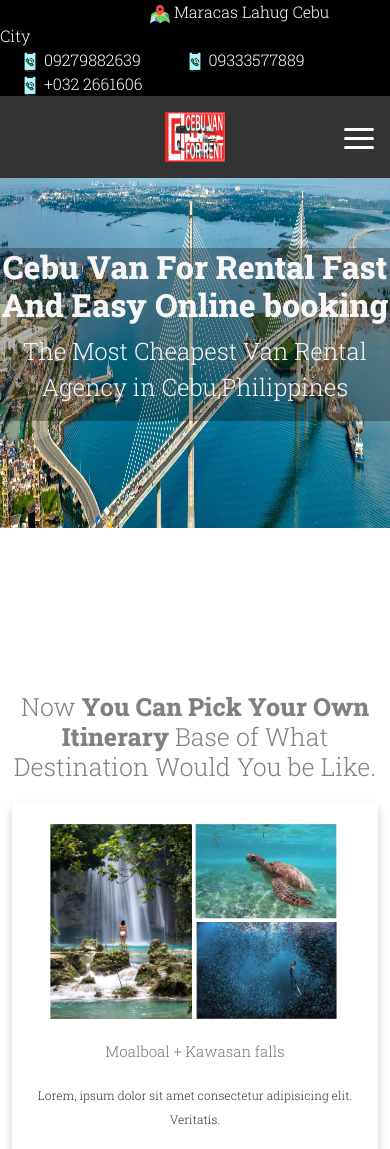
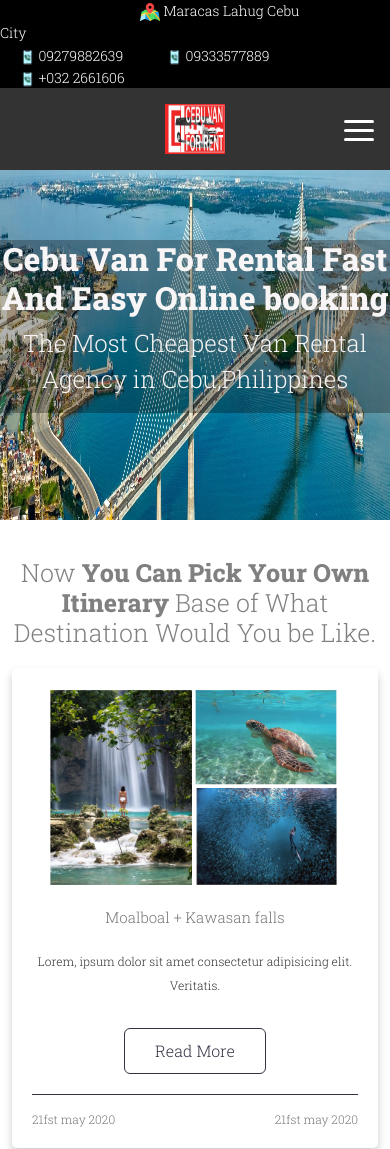
Before and after one commit to jackass0528/Cebu-Van-For-Rental, a plain HTML site: page index.html in a window 390 px wide. Shown: the top 1149 px of the page. Drawn offline with nearby package versions, Linux system fonts and the light colour scheme.

Commit message:
commit change

```diff
--- a/index.html
+++ b/index.html
@@ -15,9 +15,9 @@
 <div class="header">
     <a href="#" class="header-a"><img src="image/map.png" alt="map" style="height: 20px; width: 20px;"> Maracas Lahug Cebu City</a>
     <ul>
-        <li><a href="#"><img src="image/phone-call.png" alt="cp" style="height: 20px; width: 20px;"> 09279882639</a></li>
-        <li><a href="#"><img src="image/phone-call.png" alt="cp" style="height: 20px; width: 20px;"> 09333577889</a></li>
-        <li><a href="#"><img src="image/phone-call.png" alt="phone" style="height: 20px; width: 20px;"> +032 2661606</a></li>
+        <li><a href="#"><img src="image/phone-call.png" alt="cp" style="height: 15px; width: 15px;"> 09279882639</a></li>
+        <li><a href="#"><img src="image/phone-call.png" alt="cp" style="height: 15px; width: 15px;"> 09333577889</a></li>
+        <li><a href="#"><img src="image/phone-call.png" alt="phone" style="height: 15px; width: 15px;"> +032 2661606</a></li>
     </ul>
 </div>
 <!---header end Section---->
@@ -389,7 +389,7 @@
 
 <!---footer Section---->
 <section class="footer">
-<div class="container">
+<div class="container-footer">
 <div class="row">
 <div class="col-md-3">
     <img src="image/logo.jpg" class="footer-logo">
--- a/style.css
+++ b/style.css
@@ -26,6 +26,7 @@ padding: 0;
     text-decoration: none;
     margin-right: auto;
 
+
 }
 
 .header ul{
@@ -48,11 +49,17 @@ padding: 0;
 display: block;
 }
 .header-a{
-   margin: 150px;
+   margin: 140px;
+   font-size: 14px;
 }
 .header li{
 display: inline-block;
 padding: 0px 10px;
+
+}
+
+.header li a{
+    font-size: 14px;
 
 }
 
@@ -343,7 +350,7 @@ background-position: center;
 background-image: url(image/CCLEX.jpg);
 background-size: cover;
 background-attachment: fixed;
-padding-top: 4%;
+padding-top: 10%;
 margin-top: 40px;
 }
 
@@ -368,8 +375,10 @@ margin-top: 20px;
 }
 
 @media (max-width:600px){
-.banner {
-    padding-top: 5%;
+
+.container{
+padding-top: 30px;
+
 }
 
 }
@@ -436,6 +445,13 @@ font-size: 20px;
 
 }
 
+@media (max-width:600px){
+   .container-footer{
+
+    }
+
+}
+
 
 
 
```
